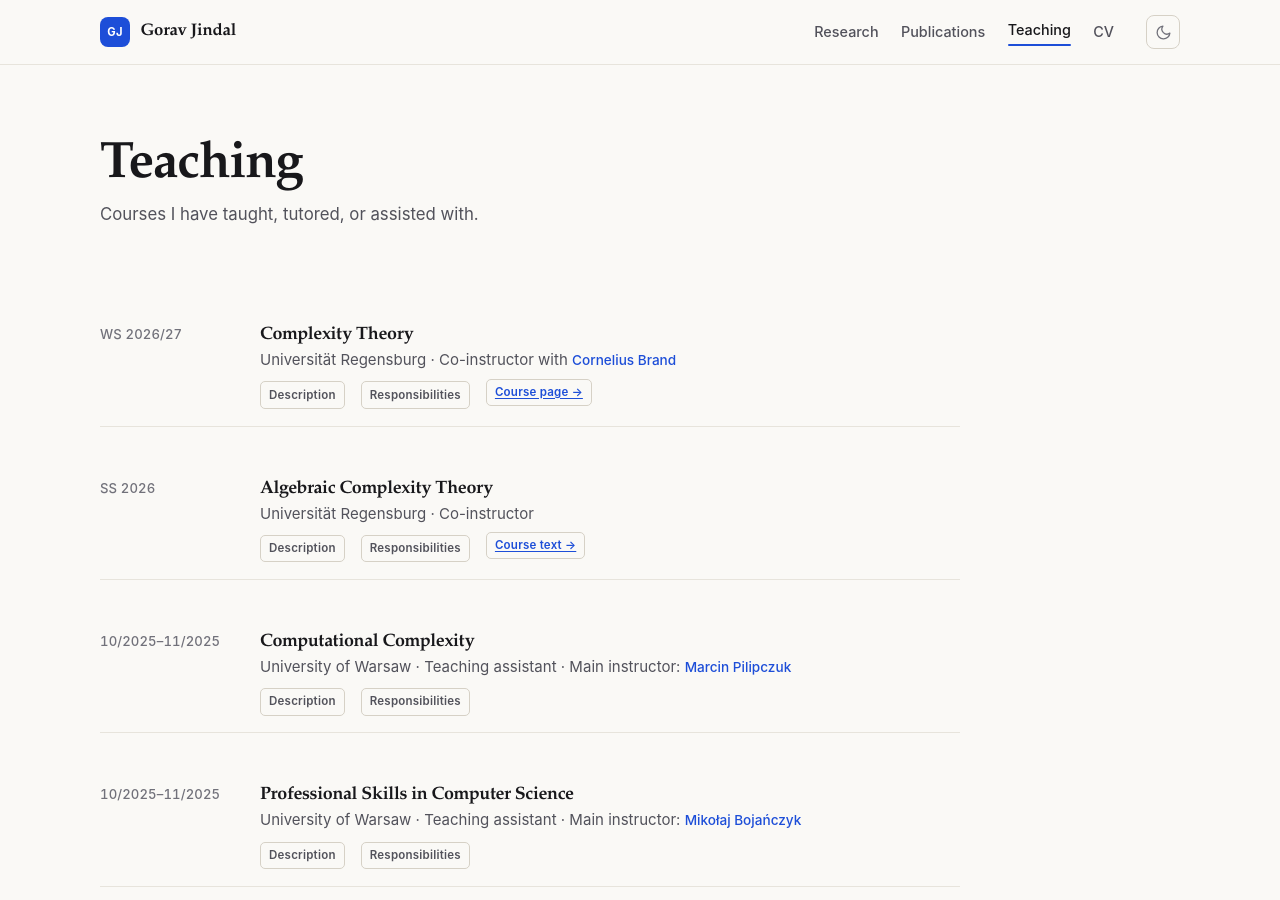
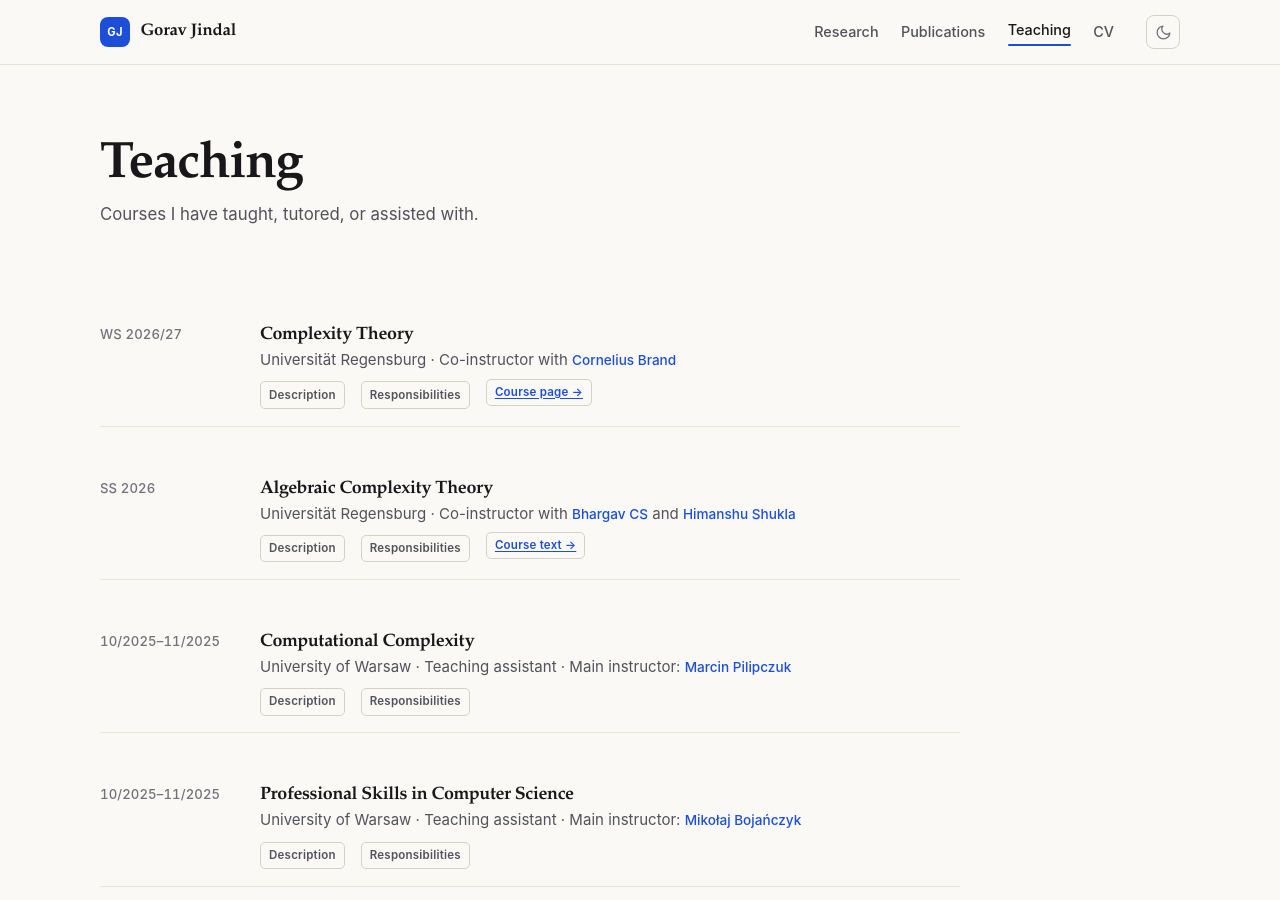
Before and after one commit to goravjindal/goravjindal.github.io, a Jekyll site: the page built from _pages/teaching.md, in a window 1280 px wide and 900 px high. Built offline with Jekyll 4.4.1, drawn with Linux system fonts in a browser that asks for light colours.

Commit message:
Move co-instructor names into course meta lines

```diff
--- a/_pages/teaching.md
+++ b/_pages/teaching.md
@@ -51,7 +50,7 @@ math: true
     <div class="course-term">SS 2026</div>
     <div>
       <h2>Algebraic Complexity Theory</h2>
-      <p class="course-meta">Universität Regensburg · Co-instructor</p>
+      <p class="course-meta">Universität Regensburg · Co-instructor with {% include person-link.html key="bhargav" name="Bhargav CS" %} and {% include person-link.html key="shukla" name="Himanshu Shukla" %}</p>
       <div class="course-actions">
         <details class="course-description">
           <summary>Description</summary>
@@ -86,11 +85,6 @@ math: true
             <li>Taught the first four chapters: Boolean and arithmetic circuits, Waring rank, orbit closures, and first algebraic geometry.</li>
             <li>Designed and graded the exercise sheets.</li>
             <li>Conducted the oral exam.</li>
-            <li>
-              Co-taught with
-              {% include person-link.html key="bhargav" name="Bhargav CS" %} and
-              {% include person-link.html key="shukla" name="Himanshu Shukla" %}.
-            </li>
           </ul>
         </details>
         <a class="course-link" href="https://theoryofcomputing.org/articles/gs010/gs010.pdf" target="_blank" rel="noopener">Course text →</a>
```
Also changed, not shown: other parts of _pages/teaching.md (+0 -1 lines).
